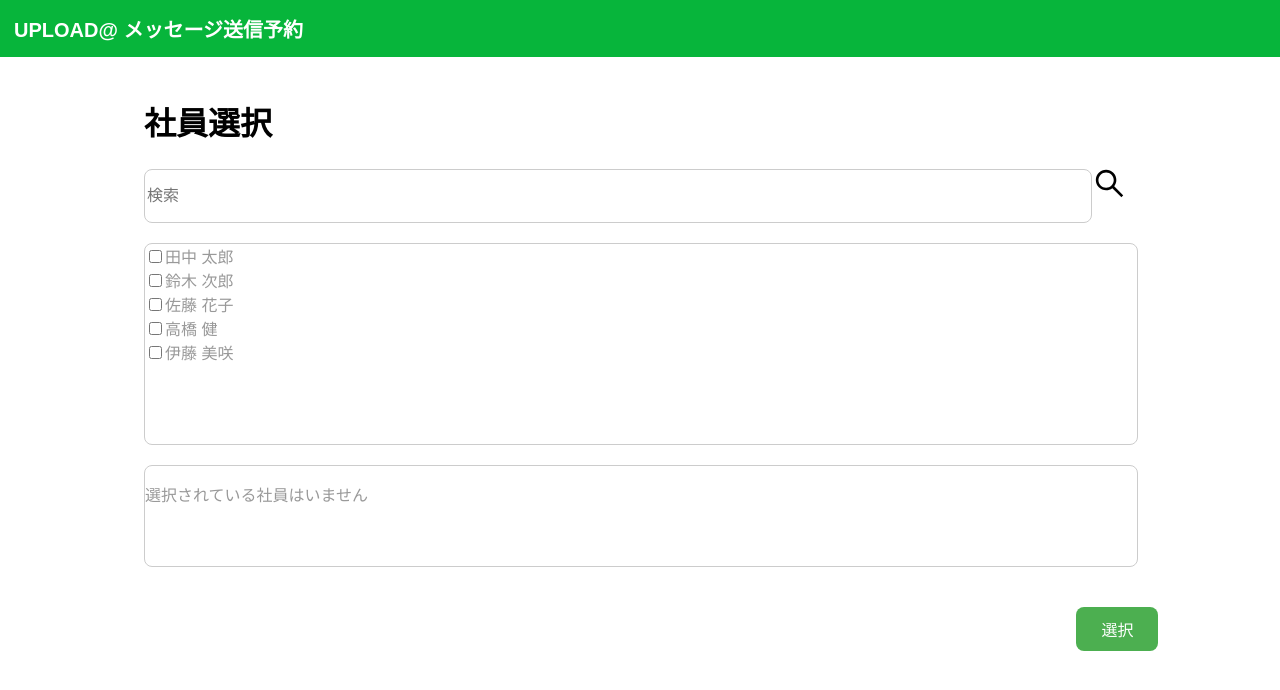
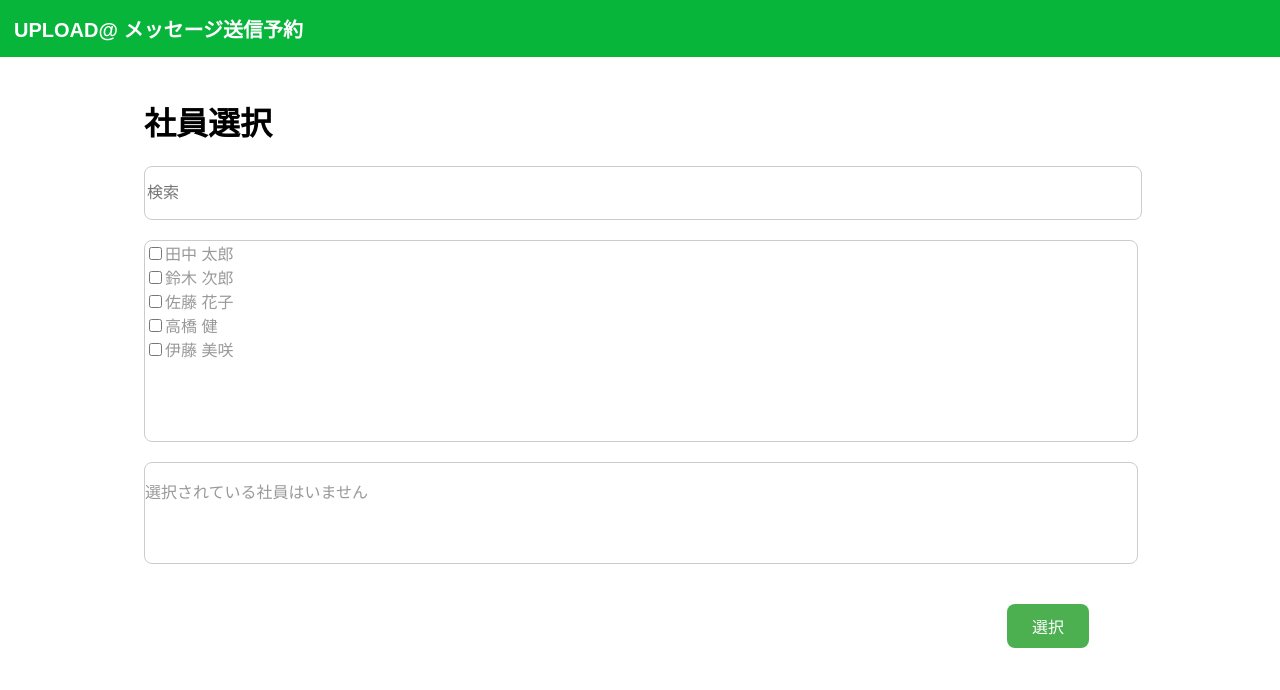
Before and after one commit to Seunghyun-Min/line-works-message-reservation, a Next.js app: page /select in a window 1280 px wide. Shown: the top 690 px of the page. Built offline with nearby package versions, Linux system fonts and the light colour scheme.

Commit message:
〇〇機能追加（例：予約投稿編集ページ作成）

```diff
--- a/app/select/page.css
+++ b/app/select/page.css
@@ -26,7 +26,7 @@
   font-size: 16px;
   cursor: pointer;
   transition: background-color 0.3s;
-  margin-left: 94%;
+  margin-left: 87%;
   padding: 10px 25px;
   writing-mode: horizontal-tb !important;
   text-orientation: mixed !important;
@@ -36,7 +36,7 @@
   margin-top: 40px;
 }
 #serch {
-  width: 95%;
+  width: 100%;
   height: 50px;
 
   margin-bottom: 20px;
--- a/app/select/page.tsx
+++ b/app/select/page.tsx
@@ -46,7 +46,6 @@ export default function EmployeeModal() {
           <div className="fixed inset-0 bg-black bg-opacity-30 flex justify-center items-center z-50">
             <div className="bg-white rounded shadow p-6 w-[400px] max-h-[80vh] flex flex-col relative">
               {/* 検索バー */}
-              {/* 検索バー */}
               <div className="relative mb-4">
                 <input
                   type="text"
@@ -55,10 +54,6 @@ export default function EmployeeModal() {
                   onChange={(e) => setSearch(e.target.value)}
                   className="w-full border rounded px-3 py-2 pr-8 outline-none"
                   id="serch"
-                />
-                <AiOutlineSearch
-                  className="absolute right-2 top-1/2 transform -translate-y-1/2 text-gray-400 cursor-pointer hover:text-gray-600"
-                  size={35}
                 />
               </div>
 
```
